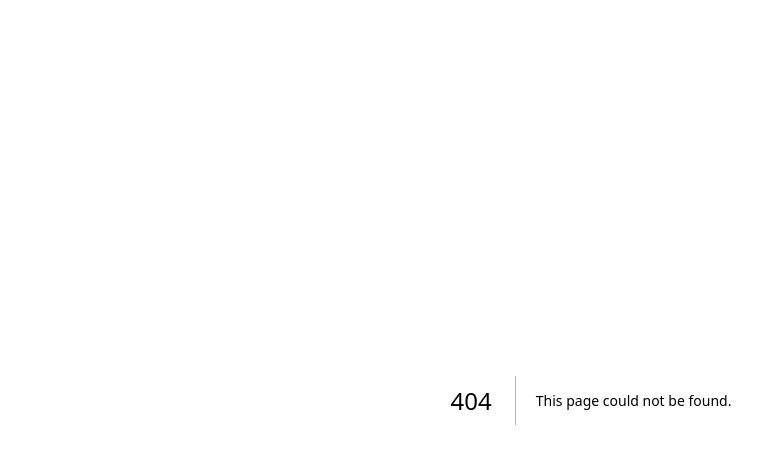
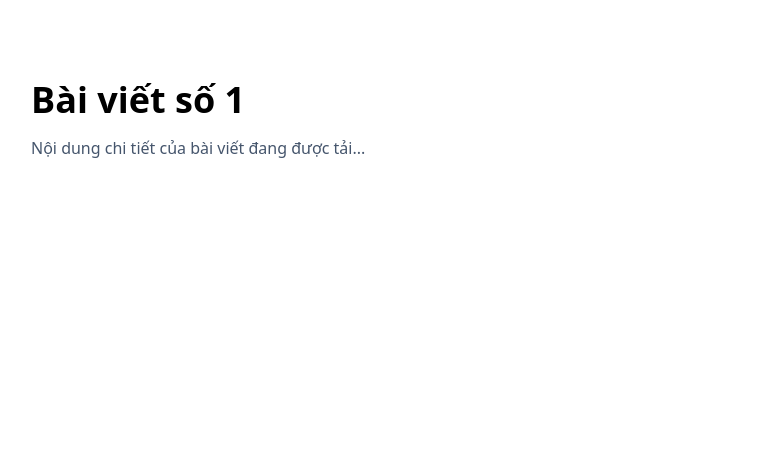
Before and after one commit to tuanpa00180/Fatcat, a Next.js app: page /blog/1 in a window 1280 px wide. Before the commit this address had no page. Shown: the top 464 px of the page, without its empty margins (49-811 px from the left). Built offline with nearby package versions, Linux system fonts and the light colour scheme.

Commit message:
Fix: Fix the clock wise on tech-2026 main page 7th times. Add src/app/blog/[id]/page.tsx

```diff
--- /dev/null
+++ b/src/app/blog/[id]/page.tsx
@@ -0,0 +1,14 @@
+// src/app/blog/[id]/page.tsx
+export default function BlogPostDetail({ params }: { params: { id: string } }) {
+  const { id } = params;
+
+  return (
+    <div className="p-20">
+      <h1 className="text-4xl font-black">Bài viết số {id}</h1>
+      <p className="mt-4 text-slate-600">
+        Nội dung chi tiết của bài viết đang được tải...
+      </p>
+      {/* Sau này bạn sẽ fetch dữ liệu từ DB/Redis dựa trên id ở đây */}
+    </div>
+  );
+}
```
